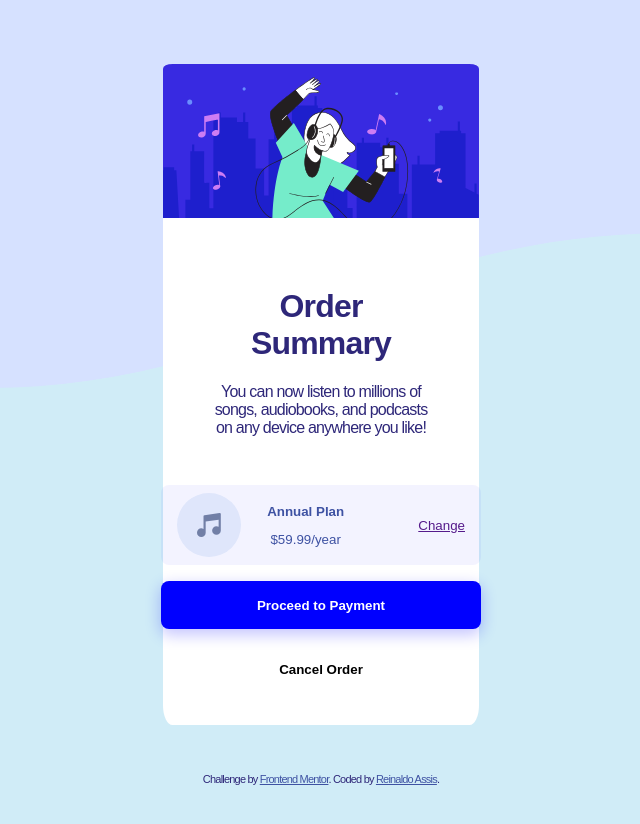
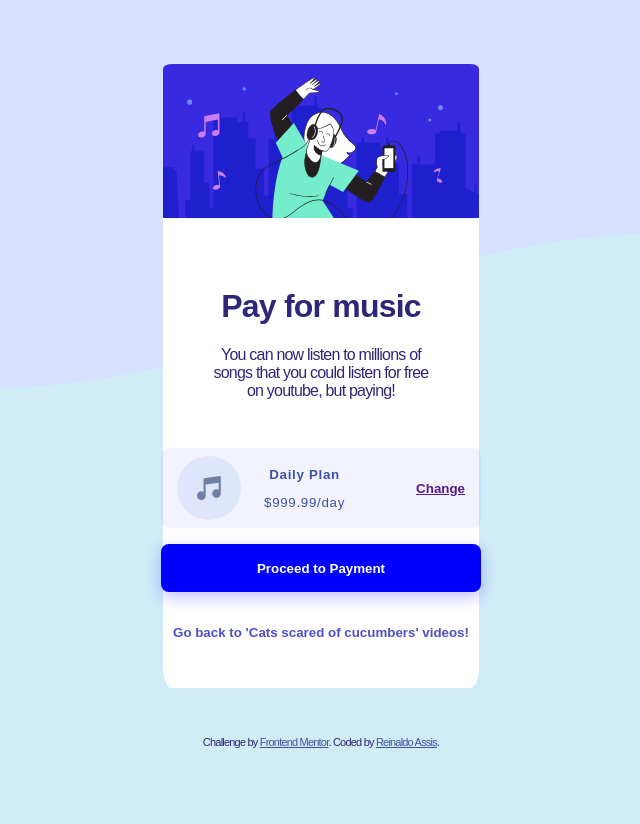
Before and after one commit to reinaldoams/OrderSummary-Challenge, a plain HTML site: page index.html in a window 1280 px wide. Shown: the whole page, without its empty margins (319-959 px from the left). After the commit the page ends 800 px from the top, so only its background shows below. Drawn offline with Linux system fonts and the light colour scheme.

Commit message:
hover effects added

```diff
--- a/index.html
+++ b/index.html
@@ -28,16 +28,15 @@
   <div class='container'>
     <img src="./images/illustration-hero.svg" alt="">
     <div class='text'>
-      <h1>Order Summary</h1>
-      You can now listen to millions of songs, audiobooks, and podcasts on any
-      device anywhere you like!
+      <h1>Pay for music</h1>
+      You can now listen to millions of songs that you could listen for free on youtube, but paying!
     </div>
     <section class="buttons">
       <button class='plan'>
         <img src="./images/icon-music.svg" alt="">
         <span class='button1'>
-          <p><b>Annual Plan</b></p>
-          <p>$59.99/year</p>
+          <p><b>Daily Plan</b></p>
+          <p>$999.99/day</p>
         </span><a href='' class='change'>
           Change
         </a>
@@ -46,7 +45,7 @@
         Proceed to Payment
       </button>
       <button class='cancel'>
-        Cancel Order
+        Go back to 'Cats scared of cucumbers' videos!
       </button>
     </section>
   </div>
--- a/styles.css
+++ b/styles.css
@@ -1,3 +1,7 @@
+html {
+    scroll-behavior: smooth;
+}
+
 body {
     background-image: url(./images/pattern-background-desktop.svg);
     background-repeat: no-repeat;
@@ -46,11 +50,21 @@ button img {
     margin: 1rem;
 }
 
+.proceed:hover {
+    background-color: rgb(92, 92, 255);
+}
+
 .cancel {
     min-height: 3rem;
     max-height: 3rem;
     background: none;
     font-weight: bold;
+    color: rgb(79, 79, 201);
+}
+
+.cancel:hover {
+    color:rgb(46, 39, 121);
+    cursor: pointer;
 }
 
 .plan {
@@ -92,9 +106,16 @@ button img {
     text-align: center;
     margin-left: 0;
     margin-right: 3rem;
+    letter-spacing: 0.7px;
 }
 
 .change {
     text-align: center;
     margin: auto 0;
+    font-weight: 700;
 }
+
+.change:hover {
+    text-decoration: none;
+    color: rgb(79, 79, 201);
+}
```
